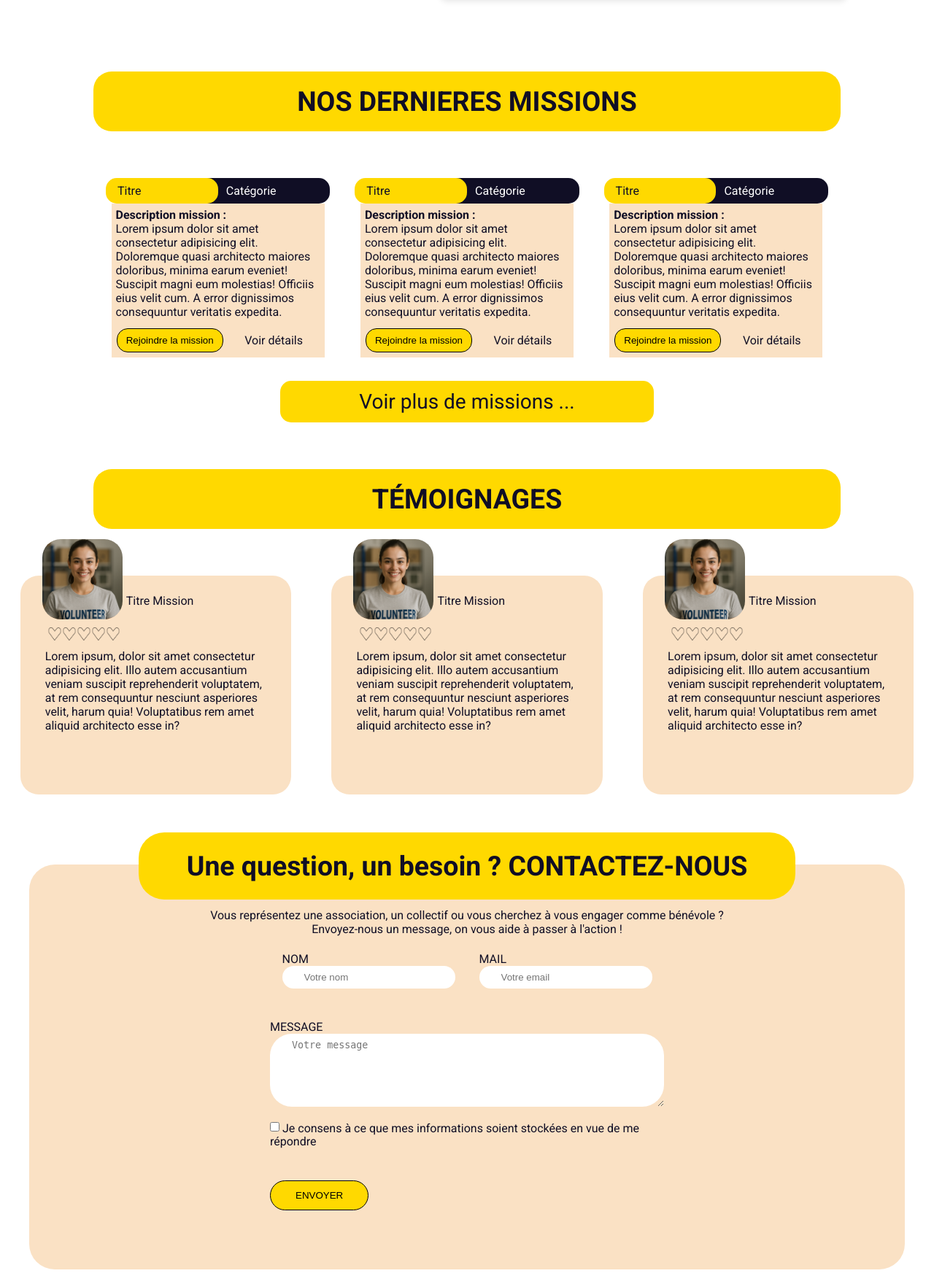
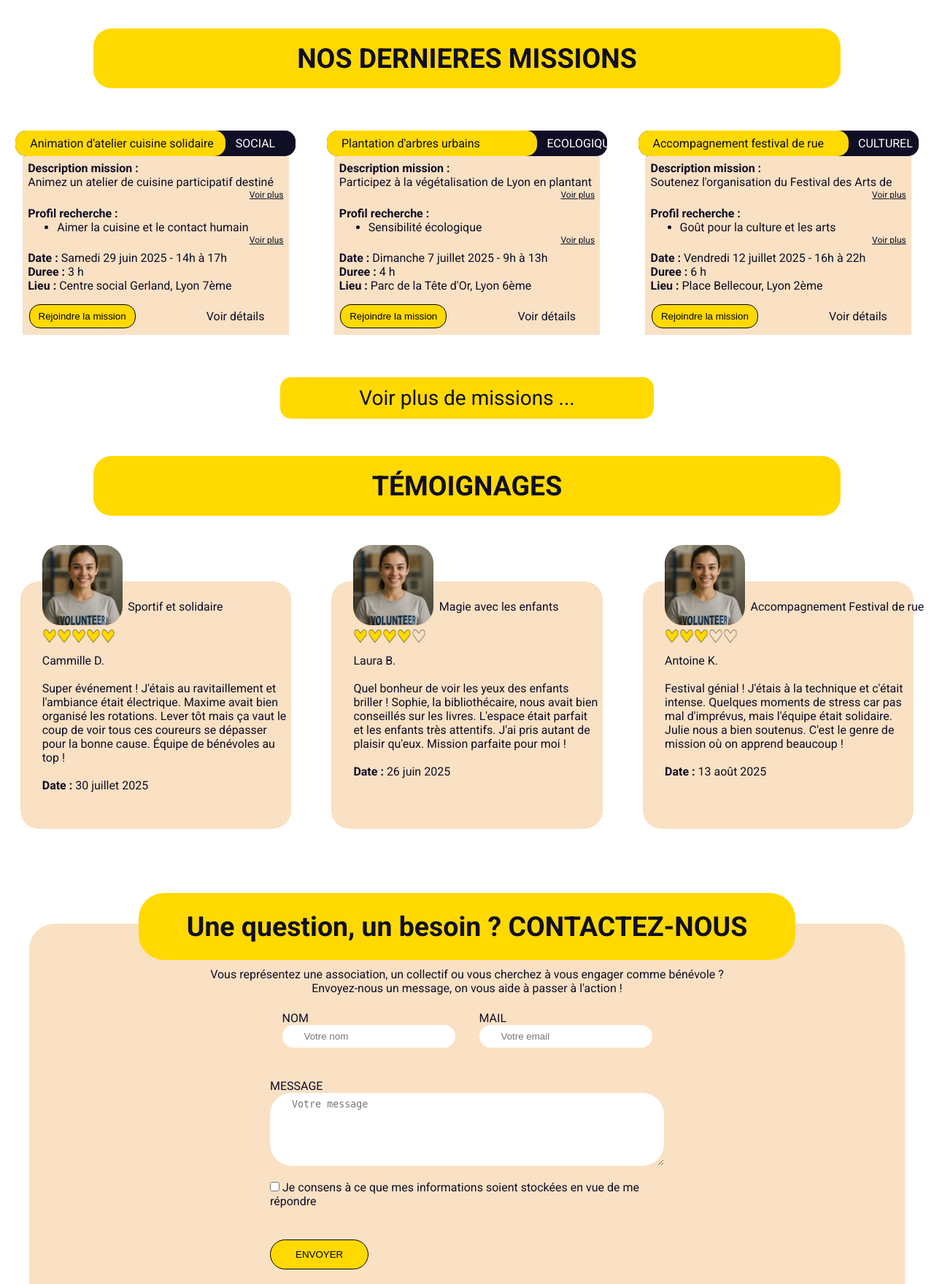
Before and after one commit to PascalJusselme/Projet_M2i, a PHP site: page / in a window 1280 px wide. Shown: the part 2025-3785 px from the top of the page at 73% size. Run offline with PHP 8.4, Linux system fonts and the light colour scheme; some web fonts are replaced.

Commit message:
MAJ Responsive JS

```diff
--- a/projet_fil_rouge/index.html
+++ b/projet_fil_rouge/index.html
@@ -11,10 +11,12 @@
     />
     <link rel="stylesheet" href="style/style.css" />
     <link rel="stylesheet" href="style/style-mobil.css" />
+    <link rel="stylesheet" href="style/style-tab.css" />
     <title>Les &Eacute;claireurs Solidaires</title>
   </head>
 
   <body>
+    <div class="top-site">
       <header>
         <div class="header-mobil">
           <div class="logo-site-m">
@@ -46,6 +48,11 @@
               <a href="index.html" class="link-menu-m">ACCUEIL</a>
               <a href="#" class="link-menu-m">NOS MISSIONS</a>
               <a href="vous_et_nous.html" class="link-menu-m">VOUS & NOUS</a>
+              <input
+                type="button"
+                value="S'inscrire / Se Connecter"
+                id="btn-connec"
+              />
             </nav>
           </div>
         </div>
@@ -59,7 +66,8 @@
           <p>
             Passez à l'action citoyenne : trouvez facilement des missions de
             bénévolat variées, engagez-vous pour l'environnement, la solidarité,
-          l'entraide ou l'éducation, et devenez un acteur du changement social !
+            l'entraide ou l'éducation, et devenez un acteur du changement social
+            !
           </p>
         </div>
         <div class="bloc-search-d">
@@ -75,6 +83,7 @@
           <input type="button" value="Se Connecter" id="btn-connec" />
         </div>
       </section>
+    </div>
 
     <section class="bloc-pres">
       <div class="who-are">
@@ -119,29 +128,51 @@
       </div>
     </section>
 
+    <section class="mission">
       <div class="titre-last-mission">
         <h3>NOS DERNIERES MISSIONS</h3>
       </div>
 
-    <section class="mission">
+      <div id="glob-miss">
         <div class="blc-mission">
           <div class="entete-miss">
             <div class="title-miss">
-            <p>Titre</p>
+              <p>Animation d'atelier cuisine solidaire</p>
             </div>
             <div class="cat-miss">
-            <p>Catégorie</p>
+              <p>SOCIAL</p>
             </div>
           </div>
           <div class="detail-miss">
             <div class="txt-miss">
               <p><b>Description mission :</b></p>
-            <p>
-              Lorem ipsum dolor sit amet consectetur adipisicing elit.
-              Doloremque quasi architecto maiores doloribus, minima earum
-              eveniet! Suscipit magni eum molestias! Officiis eius velit cum. A
-              error dignissimos consequuntur veritatis expedita.
+              <div class="glob-descrip">
+                <p id="descrip-mission">
+                  Animez un atelier de cuisine participatif destiné aux familles
+                  du quartier. L'objectif est de préparer ensemble un repas
+                  équilibré et économique tout en créant du lien social. Vous
+                  serez accompagné(e) d'une animatrice expérimentée.
                 </p>
+                <div id="btn-more-descrip-mission">
+                  <p id="btn-view-more-down">Voir plus</p>
+                  <p id="btn-view-more-up" class="visible">Voir moins</p>
+                </div>
+              </div>
+              <p><b>Profil recherche :</b></p>
+              <div class="glob-profil-mission">
+                <ul id="liste-profil-mission">
+                  <li>Aimer la cuisine et le contact humain</li>
+                  <li>Patience et bienveillance</li>
+                  <li>Aucune compétence culinaire professionnelle requise</li>
+                </ul>
+                <div id="btn-more-descrip-mission">
+                  <p id="btn-view-more-down">Voir plus</p>
+                  <p id="btn-view-more-up" class="visible">Voir moins</p>
+                </div>
+              </div>
+              <p><b>Date : </b>Samedi 29 juin 2025 - 14h à 17h</p>
+              <p><b>Duree : </b>3 h</p>
+              <p><b>Lieu : </b>Centre social Gerland, Lyon 7ème</p>
             </div>
             <div class="foot-detail">
               <div class="btn-join-miss">
@@ -156,21 +187,42 @@
         <div class="blc-mission">
           <div class="entete-miss">
             <div class="title-miss">
-            <p>Titre</p>
+              <p>Plantation d'arbres urbains</p>
             </div>
             <div class="cat-miss">
-            <p>Catégorie</p>
+              <p>ECOLOGIQUE</p>
             </div>
           </div>
           <div class="detail-miss">
             <div class="txt-miss">
               <p><b>Description mission :</b></p>
-            <p>
-              Lorem ipsum dolor sit amet consectetur adipisicing elit.
-              Doloremque quasi architecto maiores doloribus, minima earum
-              eveniet! Suscipit magni eum molestias! Officiis eius velit cum. A
-              error dignissimos consequuntur veritatis expedita.
+              <div class="glob-descrip">
+                <p id="descrip-mission">
+                  Participez à la végétalisation de Lyon en plantant des arbres
+                  fruitiers dans le cadre du projet "Forêt Urbaine". Cette
+                  action s'inscrit dans la lutte contre les îlots de chaleur et
+                  la promotion de la biodiversité en ville.
                 </p>
+                <div id="btn-more-descrip-mission">
+                  <p id="btn-view-more-down">Voir plus</p>
+                  <p id="btn-view-more-up" class="visible">Voir moins</p>
+                </div>
+              </div>
+              <p><b>Profil recherche :</b></p>
+              <div class="glob-profil-mission">
+                <ul id="liste-profil-mission">
+                  <li>Sensibilité écologique</li>
+                  <li>Bonne condition physique</li>
+                  <li>Vêtements adaptés au jardinage</li>
+                </ul>
+                <div id="btn-more-descrip-mission">
+                  <p id="btn-view-more-down">Voir plus</p>
+                  <p id="btn-view-more-up" class="visible">Voir moins</p>
+                </div>
+              </div>
+              <p><b>Date : </b>Dimanche 7 juillet 2025 - 9h à 13h</p>
+              <p><b>Duree : </b>4 h</p>
+              <p><b>Lieu : </b>Parc de la Tête d'Or, Lyon 6ème</p>
             </div>
             <div class="foot-detail">
               <div class="btn-join-miss">
@@ -182,24 +234,45 @@
             </div>
           </div>
         </div>
-      <div class="blc-mission">
+        <div class="blc-mission last">
           <div class="entete-miss">
             <div class="title-miss">
-            <p>Titre</p>
+              <p>Accompagnement festival de rue</p>
             </div>
             <div class="cat-miss">
-            <p>Catégorie</p>
+              <p>CULTUREL</p>
             </div>
           </div>
           <div class="detail-miss">
             <div class="txt-miss">
               <p><b>Description mission :</b></p>
-            <p>
-              Lorem ipsum dolor sit amet consectetur adipisicing elit.
-              Doloremque quasi architecto maiores doloribus, minima earum
-              eveniet! Suscipit magni eum molestias! Officiis eius velit cum. A
-              error dignissimos consequuntur veritatis expedita.
+              <div class="glob-descrip">
+                <p id="descrip-mission">
+                  Soutenez l'organisation du Festival des Arts de Rue en
+                  accueillant le public, en guidant les visiteurs et en
+                  assistant les artistes. Une belle occasion de vivre
+                  l'événement de l'intérieur tout en contribuant à sa réussite.
                 </p>
+                <div id="btn-more-descrip-mission">
+                  <p id="btn-view-more-down">Voir plus</p>
+                  <p id="btn-view-more-up" class="visible">Voir moins</p>
+                </div>
+              </div>
+              <p><b>Profil recherche :</b></p>
+              <div class="glob-profil-mission">
+                <ul id="liste-profil-mission">
+                  <li>Goût pour la culture et les arts</li>
+                  <li>Sens du contact et de l'accueil</li>
+                  <li>Disponibilité en soirée</li>
+                </ul>
+                <div id="btn-more-descrip-mission">
+                  <p id="btn-view-more-down">Voir plus</p>
+                  <p id="btn-view-more-up" class="visible">Voir moins</p>
+                </div>
+              </div>
+              <p><b>Date : </b>Vendredi 12 juillet 2025 - 16h à 22h</p>
+              <p><b>Duree : </b>6 h</p>
+              <p><b>Lieu : </b>Place Bellecour, Lyon 2ème</p>
             </div>
             <div class="foot-detail">
               <div class="btn-join-miss">
@@ -211,18 +284,21 @@
             </div>
           </div>
         </div>
-    </section>
+      </div>
 
       <div class="btn-more-miss">
         <a href="#" class="view-more-miss">Voir plus de missions ...</a>
       </div>
+    </section>
 
+    <section class="temoignages">
       <div class="titre-temoignage">
         <h3>T&Eacute;MOIGNAGES</h3>
       </div>
-
-    <section class="temoignages">
+      <div id="glob-card">
         <div class="avis-card">
+          <div class="avis-card-glob">
+            <div class="entete-avis">
               <div class="avatar-member">
                 <img
                   src="../projet_fil_rouge/img/img-mini-1-2.png"
@@ -231,12 +307,85 @@
                 />
               </div>
               <div class="lib-mission-avis">
-          <p>Titre Mission</p>
+                <p>Sportif et solidaire</p>
+              </div>
             </div>
             <div class="foot-avis">
               <div class="icon-heart">
                 <img
-              src="../projet_fil_rouge/img/coeur-vide.png"
+                  src="../projet_fil_rouge/img/coeur-valide.png"
+                  alt=""
+                  id="icon-heart"
+                />
+                <img
+                  src="../projet_fil_rouge/img/coeur-valide.png"
+                  alt=""
+                  id="icon-heart"
+                />
+                <img
+                  src="../projet_fil_rouge/img/coeur-valide.png"
+                  alt=""
+                  id="icon-heart"
+                />
+                <img
+                  src="../projet_fil_rouge/img/coeur-valide.png"
+                  alt=""
+                  id="icon-heart"
+                />
+                <img
+                  src="../projet_fil_rouge/img/coeur-valide.png"
+                  alt=""
+                  id="icon-heart"
+                />
+              </div>
+              <div class="txt-avis">
+                <p>Cammille D.</p>
+                <br />
+                <p>
+                  Super événement ! J'étais au ravitaillement et l'ambiance
+                  était électrique. Maxime avait bien organisé les rotations.
+                  Lever tôt mais ça vaut le coup de voir tous ces coureurs se
+                  dépasser pour la bonne cause. Équipe de bénévoles au top !
+                </p>
+                <br />
+                <p><b>Date : </b>30 juillet 2025</p>
+              </div>
+            </div>
+          </div>
+        </div>
+        <div class="avis-card">
+          <div class="avis-card-glob">
+            <div class="entete-avis">
+              <div class="avatar-member">
+                <img
+                  src="../projet_fil_rouge/img/img-mini-1-2.png"
+                  alt=""
+                  id="img-avatar"
+                />
+              </div>
+              <div class="lib-mission-avis">
+                <p>Magie avec les enfants</p>
+              </div>
+            </div>
+            <div class="foot-avis">
+              <div class="icon-heart">
+                <img
+                  src="../projet_fil_rouge/img/coeur-valide.png"
+                  alt=""
+                  id="icon-heart"
+                />
+                <img
+                  src="../projet_fil_rouge/img/coeur-valide.png"
+                  alt=""
+                  id="icon-heart"
+                />
+                <img
+                  src="../projet_fil_rouge/img/coeur-valide.png"
+                  alt=""
+                  id="icon-heart"
+                />
+                <img
+                  src="../projet_fil_rouge/img/coeur-valide.png"
                   alt=""
                   id="icon-heart"
                 />
@@ -245,8 +394,51 @@
                   alt=""
                   id="icon-heart"
                 />
+              </div>
+              <div class="txt-avis">
+                <p>Laura B.</p>
+                <br />
+                <p>
+                  Quel bonheur de voir les yeux des enfants briller ! Sophie, la
+                  bibliothécaire, nous avait bien conseillés sur les livres.
+                  L'espace était parfait et les enfants très attentifs. J'ai
+                  pris autant de plaisir qu'eux. Mission parfaite pour moi !
+                </p>
+                <br />
+                <p><b>Date : </b>26 juin 2025</p>
+              </div>
+            </div>
+          </div>
+        </div>
+
+        <div class="avis-card last">
+          <div class="avis-card-glob">
+            <div class="entete-avis">
+              <div class="avatar-member">
                 <img
-              src="../projet_fil_rouge/img/coeur-vide.png"
+                  src="../projet_fil_rouge/img/img-mini-1-2.png"
+                  alt=""
+                  id="img-avatar"
+                />
+              </div>
+              <div class="lib-mission-avis">
+                <p>Accompagnement Festival de rue</p>
+              </div>
+            </div>
+            <div class="foot-avis">
+              <div class="icon-heart">
+                <img
+                  src="../projet_fil_rouge/img/coeur-valide.png"
+                  alt=""
+                  id="icon-heart"
+                />
+                <img
+                  src="../projet_fil_rouge/img/coeur-valide.png"
+                  alt=""
+                  id="icon-heart"
+                />
+                <img
+                  src="../projet_fil_rouge/img/coeur-valide.png"
                   alt=""
                   id="icon-heart"
                 />
@@ -262,110 +454,18 @@
                 />
               </div>
               <div class="txt-avis">
+                <p>Antoine K.</p>
+                <br />
                 <p>
-              Lorem ipsum, dolor sit amet consectetur adipisicing elit. Illo
-              autem accusantium veniam suscipit reprehenderit voluptatem, at rem
-              consequuntur nesciunt asperiores velit, harum quia! Voluptatibus
-              rem amet aliquid architecto esse in?
+                  Festival génial ! J'étais à la technique et c'était intense.
+                  Quelques moments de stress car pas mal d'imprévus, mais
+                  l'équipe était solidaire. Julie nous a bien soutenus. C'est le
+                  genre de mission où on apprend beaucoup !
                 </p>
+                <br />
+                <p><b>Date : </b>13 août 2025</p>
               </div>
             </div>
-      </div>
-      <div class="avis-card">
-        <div class="avatar-member">
-          <img
-            src="../projet_fil_rouge/img/img-mini-1-2.png"
-            alt=""
-            id="img-avatar"
-          />
-        </div>
-        <div class="lib-mission-avis">
-          <p>Titre Mission</p>
-        </div>
-        <div class="foot-avis">
-          <div class="icon-heart">
-            <img
-              src="../projet_fil_rouge/img/coeur-vide.png"
-              alt=""
-              id="icon-heart"
-            />
-            <img
-              src="../projet_fil_rouge/img/coeur-vide.png"
-              alt=""
-              id="icon-heart"
-            />
-            <img
-              src="../projet_fil_rouge/img/coeur-vide.png"
-              alt=""
-              id="icon-heart"
-            />
-            <img
-              src="../projet_fil_rouge/img/coeur-vide.png"
-              alt=""
-              id="icon-heart"
-            />
-            <img
-              src="../projet_fil_rouge/img/coeur-vide.png"
-              alt=""
-              id="icon-heart"
-            />
-          </div>
-          <div class="txt-avis">
-            <p>
-              Lorem ipsum, dolor sit amet consectetur adipisicing elit. Illo
-              autem accusantium veniam suscipit reprehenderit voluptatem, at rem
-              consequuntur nesciunt asperiores velit, harum quia! Voluptatibus
-              rem amet aliquid architecto esse in?
-            </p>
-          </div>
-        </div>
-      </div>
-      <div class="avis-card">
-        <div class="avatar-member">
-          <img
-            src="../projet_fil_rouge/img/img-mini-1-2.png"
-            alt=""
-            id="img-avatar"
-          />
-        </div>
-        <div class="lib-mission-avis">
-          <p>Titre Mission</p>
-        </div>
-        <div class="foot-avis">
-          <div class="icon-heart">
-            <img
-              src="../projet_fil_rouge/img/coeur-vide.png"
-              alt=""
-              id="icon-heart"
-            />
-            <img
-              src="../projet_fil_rouge/img/coeur-vide.png"
-              alt=""
-              id="icon-heart"
-            />
-            <img
-              src="../projet_fil_rouge/img/coeur-vide.png"
-              alt=""
-              id="icon-heart"
-            />
-            <img
-              src="../projet_fil_rouge/img/coeur-vide.png"
-              alt=""
-              id="icon-heart"
-            />
-            <img
-              src="../projet_fil_rouge/img/coeur-vide.png"
-              alt=""
-              id="icon-heart"
-            />
-          </div>
-          <div class="txt-avis">
-            <p>
-              Lorem ipsum, dolor sit amet consectetur adipisicing elit. Illo
-              autem accusantium veniam suscipit reprehenderit voluptatem, at rem
-              consequuntur nesciunt asperiores velit, harum quia! Voluptatibus
-              rem amet aliquid architecto esse in?
-            </p>
           </div>
         </div>
       </div>
@@ -456,5 +556,6 @@
         /></a>
       </div>
     </footer>
+    <script src="./js/script.js"></script>
   </body>
 </html>
--- a/projet_fil_rouge/style/style-mobil.css
+++ b/projet_fil_rouge/style/style-mobil.css
@@ -1,4 +1,4 @@
-@media all and (max-width:580px) {
+@media all and (max-width: 750px) {
   .containers {
     width: 100vw;
     margin: 0;
@@ -67,11 +67,24 @@
 
   .mission {
     padding-top: 1%;
+    width: 100%;
+  }
+
+  .blc-mission {
+    width: 45%;
   }
 
   .blc-mini-miss {
     width: 100%;
     margin: 2.5%;
+  }
+
+  .avis-card {
+    width: 45%;
+  }
+
+  .last {
+    display: none;
   }
 
   .contact-left,
@@ -95,5 +108,4 @@
     text-align: center;
     margin: 10% 0;
   }
-
 }
--- /dev/null
+++ b/projet_fil_rouge/style/style-tab.css
@@ -0,0 +1,24 @@
+@media all and (max-width: 1200px) and (min-width: 751px) {
+  .header-desktop {
+    background-color: #6f9130;
+  }
+
+  .mission {
+    width: 100%;
+  }
+
+  .blc-mission {
+    width: 45%;
+  }
+
+  #glob-card{
+    margin-top: 5%;
+  }
+  .avis-card {
+    width: 45%;
+  }
+
+  .last {
+    display: none;
+  }
+}
--- a/projet_fil_rouge/style/style.css
+++ b/projet_fil_rouge/style/style.css
@@ -211,26 +227,29 @@
   margin-right: -10%;
 }
 
-
 /* ---------- BLOC MISSION ---------- */
-
 
 .mission {
   display: flex;
+  flex-direction: column;
   justify-content: space-around;
-    width: 80%;
-    margin-left: 10%;
+  width: 100%;
 }
 
 .titre-last-mission {
-    background-color: #FFD900;
+  background-color: #ffd900;
   width: 80%;
-    margin-left: 10%;
-    margin-bottom: 5%;
+  margin: auto;
   padding: 1.5%;
   border-radius: 25px;
   text-align: center;
   font-size: 32px;
+}
+
+#glob-miss {
+  display: flex;
+  justify-content: space-around;
+  margin: 4.5% auto;
 }
 
 .blc-mission {
@@ -241,23 +260,22 @@
   display: flex;
   position: relative;
   width: 100%;
+  border-radius: 15px;
+  background-color: #100e25;
 }
 
 .title-miss {
-    width: 50%;
-    background-color: #FFD900;
+  width: 75%;
+  background-color: #ffd900;
   border-radius: 15px;
-    z-index: 1;
   padding: 8px 12px;
 }
 
 .cat-miss {
-    width: 55%;
+  width: 25%;
   background-color: #100e25;
   border-radius: 0 15px 15px 0;
   color: white;
-    position: absolute;
-    left: 45%;
   padding: 8px 12px;
 }
 
@@ -266,13 +284,13 @@
 }
 
 .cat-miss p {
-    margin-left: 10%;
+  margin-left: 2%;
 }
 
 .detail-miss {
   width: 95%;
   margin: auto;
-    background-color: #FAE1C4;
+  background-color: #fae1c4;
 }
 
 .foot-detail {
@@ -285,13 +303,47 @@
   padding: 2% 2%;
 }
 
+.glob-descrip{
+  margin-bottom: 2.5%;
+}
+
+#btn-view-more-down,
+#btn-view-more-up{
+  font-size: 12px;
+  text-decoration: underline;
+}
+
+.glob-profil-mission{
+  margin-bottom: 2.5%;
+}
+
+#liste-profil-mission{
+  height: 20px;
+  overflow-y: hidden;
+}
+
+#descrip-mission{
+  height: 20px;
+  overflow-y: hidden;
+}
+
+#btn-more-descrip-mission{
+  display: flex;
+  justify-content: end;
+  margin-left: 1%;
+}
+
+.visible{
+  display: none;
+}
+
 .btn-join-miss {
   margin: 2.5%;
 }
 
 .btn-join-miss input {
-    background-color: #FFD900;
-    border: 1px,solid;
+  background-color: #ffd900;
+  border: 1px, solid;
   border-radius: 15px;
   padding: 8px 12px;
 }
@@ -304,10 +356,10 @@
 }
 
 .btn-more-miss {
-    margin: 2.5% auto;
+  margin: 0 auto 2% auto;
   padding: 12px 34px;
   border-radius: 15px;
-    background-color: #FFD900;
+  background-color: #ffd900;
   width: 40%;
   text-align: center;
   font-size: 28px;
@@ -315,61 +367,67 @@
 
 /* ---------- BLOC AVIS ---------- */
 
+.temoignages {
+  width: 100%;
+  margin: auto;
+  display: flex;
+  flex-direction: column;
+  justify-content: space-around;
+}
+
 .titre-temoignage {
-    background-color: #FFD900;
+  background-color: #ffd900;
   width: 80%;
-    margin: 5% auto;
+  margin: 2% auto;
   padding: 1.5%;
   border-radius: 25px;
   text-align: center;
   font-size: 32px;
 }
 
-.temoignages {
-    width: 100%;
-    margin: auto;
+#glob-card {
   display: flex;
   justify-content: space-around;
+  margin: 3% auto;
 }
 
 .avis-card {
   width: 29%;
-    min-height: 300px;
-    background-color: #FAE1C4;
-    position: relative;
+  margin-top: 2%;
+  background-color: #fae1c4;
   border-radius: 25px;
 }
 
-.avatar-member {
-    position: absolute;
-    top: -50px;
+.avis-card-glob {
+  position: relative;
+  bottom: 50px;
   left: 30px;
 }
 
-.lib-mission-avis {
-    margin-left: 145px;
-    height: 23%;
+.entete-avis {
   display: flex;
   align-items: center;
 }
 
-.foot-avis {
-    height: 77%;
+.lib-mission-avis {
+  margin-top: 15%;
+  margin-left: 2%;
+  display: flex;
+  align-items: center;
 }
 
-.icon-heart{
+.icon-heart {
   display: flex;
   width: 5%;
-    margin-left: 37.5px;
 }
 
-#icon-heart{
+#icon-heart {
   width: 20px;
   height: 20px;
 }
 
-.txt-avis{
-    padding: 12px 34px;
+.txt-avis {
+  padding: 15px 34px 0 0;
 }
 
 #img-avatar {
@@ -381,29 +439,26 @@
 
 #contact {
   border-radius: 24.5px;
-    position: relative;
   max-width: 1200px;
   margin: 0 auto 5% auto;
 }
 
 .titre-blc-contact {
-    background-color: #FFD900;
+  position: relative;
+  top: 50px;
+  background-color: #ffd900;
   text-align: center;
-    position: absolute;
-    top: -8%;
   width: 75%;
-    margin-left: 12.5%;
-    z-index: 1;
+  margin: auto;
   padding: 2% 2%;
   border-radius: 35px;
   font-size: 32px;
 }
 
 .formu {
-    background-color: #FAE1C4;
+  background-color: #fae1c4;
   display: flex;
   flex-direction: column;
-    margin-top: 8%;
   border-radius: 35px;
   padding: 5% 5% 5% 5%;
 }
--- a/questions.txt
+++ /dev/null
@@ -1,2 +0,0 @@
-comment faire pour que mes bloc presentation soient
-    a la meme hauteur si le taille est plus grand d'un cote que de l'autre
```
Also changed, not shown: other parts of projet_fil_rouge/style/style.css (+53 -42 lines), projet_fil_rouge/js/script.js (added, +31 -0 lines), projet_fil_rouge/img/btn-down.png (added), projet_fil_rouge/img/btn-up.png (added), projet_fil_rouge/img/coeur-valide.png, 1 other file. Lines whose indentation alone changed are shown as unchanged.
